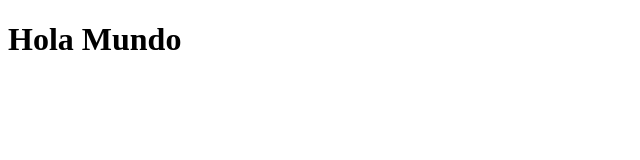
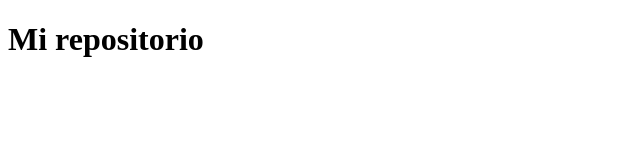
Before and after one commit to reynarl/devf-course, a plain HTML site: page 01-IntroWeb/Clase1/index.html in a window 1280 px wide. Shown: the whole page, without its empty margins (0-640 px from the left). Drawn offline with Linux system fonts and the light colour scheme.

Commit message:
primer commit

```diff
--- a/01-IntroWeb/Clase1/index.html
+++ b/01-IntroWeb/Clase1/index.html
@@ -7,6 +7,6 @@
    <title>Document</title>
 </head>
 <body>
-   <h1>Hola Mundo</h1>
+   <h1>Mi repositorio</h1>
 </body>
 </html>
```
